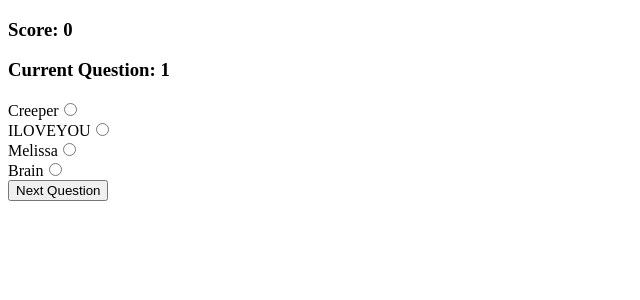
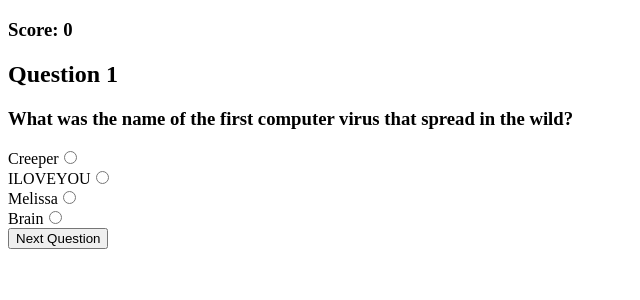
Before and after one commit to rossbuc/interactive-quiz, a React (Vite) app: page / in a window 1280 px wide. Shown: the top 300 px of the page, without its empty margins (0-640 px from the left). Built offline with nearby package versions, Linux system fonts and the light colour scheme.

Commit message:
Add answers container which renders list of answers

```diff
--- /dev/null
+++ b/src/components/Answers.jsx
@@ -0,0 +1,26 @@
+const Answers = ({currentQuestionIndex, questions, endOfQuiz, selectedAnswer, setSelectedAnswer, handleAnswer}) => {
+
+    const answers = (currentQuestionIndex == (questions.length))
+    ? endOfQuiz()
+    : questions[currentQuestionIndex].options.map((option, index) =>
+        <div key={index}>
+            <label htmlFor={index}>{option}</label>
+            <input
+                type="radio"
+                id={index}
+                name="options"
+                checked={option ==  selectedAnswer}
+                onChange={() => {setSelectedAnswer(option)}}>
+            </input>
+        </div>
+    )
+
+    return (
+        <form id="answers">
+            {answers}
+            <button type="submit" onClick={handleAnswer}>Next Question</button>
+        </form>
+    )
+}
+
+export default Answers
--- a/src/containers/QuestionContainer.jsx
+++ b/src/containers/QuestionContainer.jsx
@@ -1,26 +1,25 @@
+import  Answers from '../components/Answers'
+
 const QuestionContainer = ({questions, currentQuestionIndex, selectedAnswer, setSelectedAnswer, handleAnswer, endOfQuiz}) => {
 
-    const answers = (currentQuestionIndex == (questions.length))
-        ? endOfQuiz()
-        : questions[currentQuestionIndex].options.map((option, index) =>
-            <div key={index}>
-                <label htmlFor={index}>{option}</label>
-                <input
-                    type="radio"
-                    id={index}
-                    name="options"
-                    checked={option ==  selectedAnswer} onChange={() => {setSelectedAnswer(option)}}>
-                </input>
-            </div>
-    )
+    const displayText = (currentQuestionIndex == (questions.length))
+    ? null
+    : <div>
+        <h2>Question {currentQuestionIndex + 1}</h2>
+        <h3>{questions[currentQuestionIndex].question}</h3>
+    </div>
 
     return (
         <>
-            <h3>Current Question: {currentQuestionIndex +1}</h3>
-            <form id="answers">
-                {answers}
-                <button type="submit" onClick={handleAnswer}>Next Question</button>
-            </form>
+            {displayText}
+            <Answers
+                currentQuestionIndex={currentQuestionIndex}
+                questions={questions}
+                endOfQuiz={endOfQuiz}
+                selectedAnswer={selectedAnswer}
+                setSelectedAnswer={setSelectedAnswer}
+                handleAnswer={handleAnswer}
+            />
         </>
     )
 }
```
